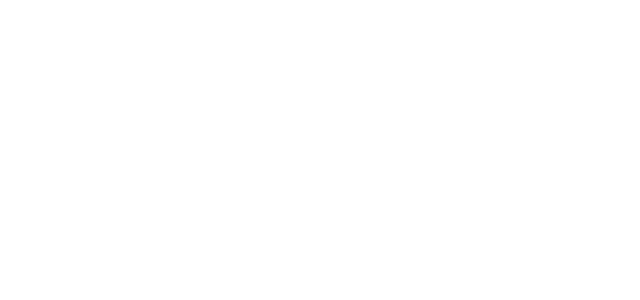
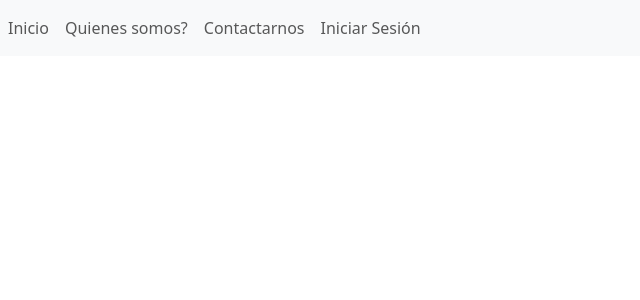
Before and after one commit to fernando-pulido/apolo-gym-front, a React (Vite) app: page / in a window 1280 px wide. Shown: the top 300 px of the page, without its empty margins (0-640 px from the left). Built offline with nearby package versions, Linux system fonts and the light colour scheme; the HTML template or start-up script is replaced by a standard one.

Commit message:
call the routes at home

```diff
--- a/src/App.tsx
+++ b/src/App.tsx
@@ -1,12 +1,13 @@
+//import Error404 from './components/error404'
+
+import { RouterProvider } from 'react-router-dom'
 import { GenerateRoutes } from './Routes/routes'
-//import Error404 from './components/error404'
 
 // import { Navbar } from './components/navbar'
 
 const App = () => {
-  const routes = GenerateRoutes()
-  console.log(routes)
-  return <div></div>
+  const router = GenerateRoutes()
+  return <RouterProvider router={router} />
 }
 
 export default App
--- a/src/views/home/Home.tsx
+++ b/src/views/home/Home.tsx
@@ -1,5 +1,7 @@
+import { Navbar } from '../../components/navbar'
+
 const Home = () => {
-  return <div>Home</div>
+  return <Navbar />
 }
 
 export default Home
```
Also changed, not shown: src/Routes/routes.tsx (+4 -7 lines), src/Routes/publicRouter.tsx (added).
